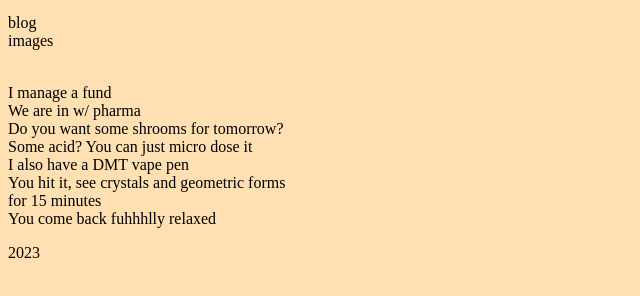
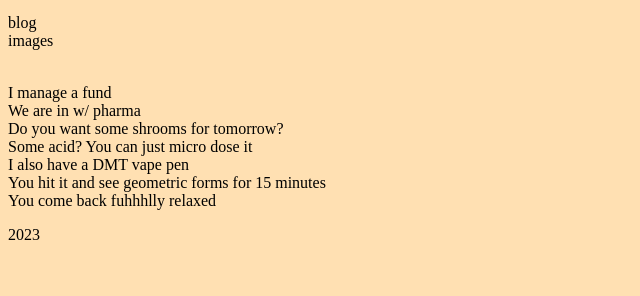
Before and after one commit to three-bedroom-apartment/TBA, an Eleventy site: page src/blog/post-4.md in a window 1280 px wide. Shown: the part 348-644 px from the top of the page, without its empty margins (0-640 px from the left). Built offline with nearby package versions, Linux system fonts and the light colour scheme; Eleventy itself is replaced by a stand-in of ours; files that its build step writes are made by us from their sources.

Commit message:
Update post-3.md and post-4.md

```diff
--- a/src/blog/post-4.md
+++ b/src/blog/post-4.md
@@ -10,6 +10,5 @@ We are in w/ pharma
 Do you want some shrooms for tomorrow?
 Some acid? You can just micro dose it
 I also have a DMT vape pen
-You hit it, see crystals and geometric forms
-for 15 minutes
+You hit it and see geometric forms for 15 minutes
 You come back fuhhhlly relaxed
```
Also changed, not shown: src/blog/post-3.md (+1 -1 lines).
